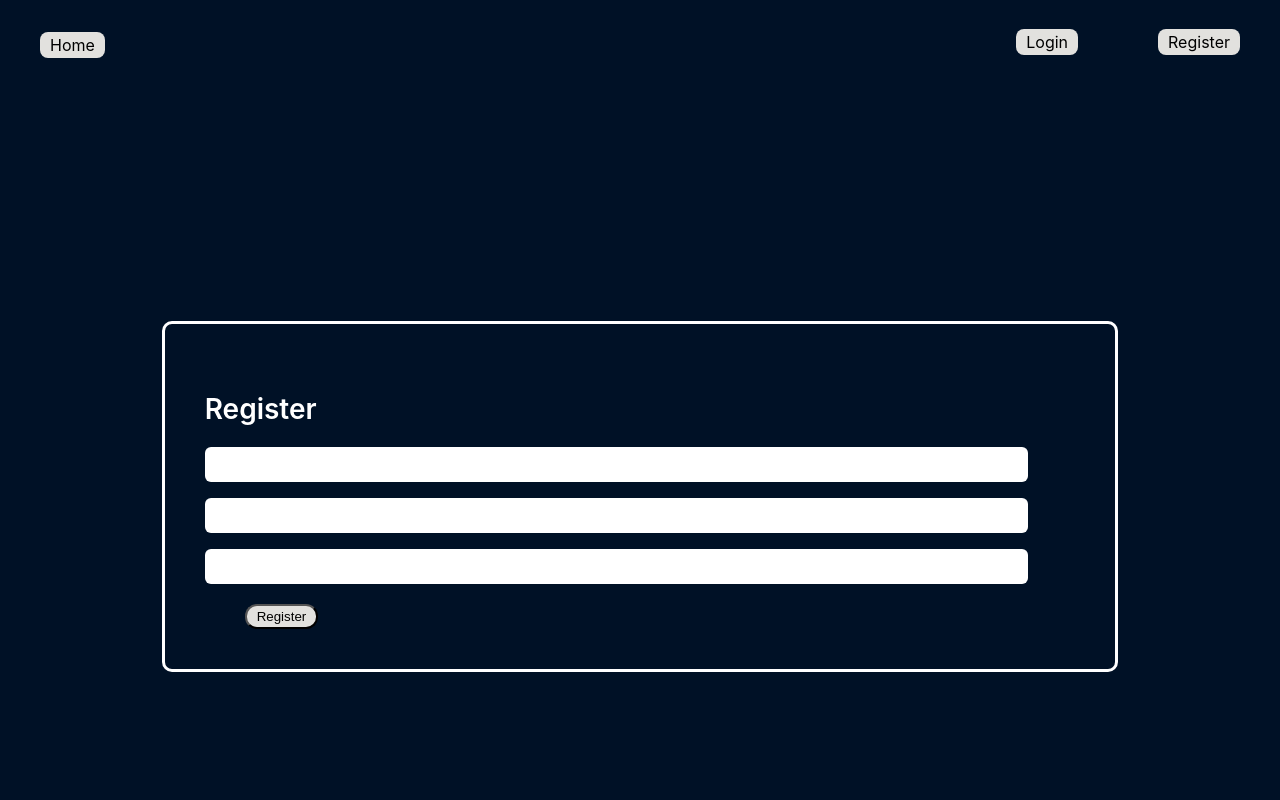
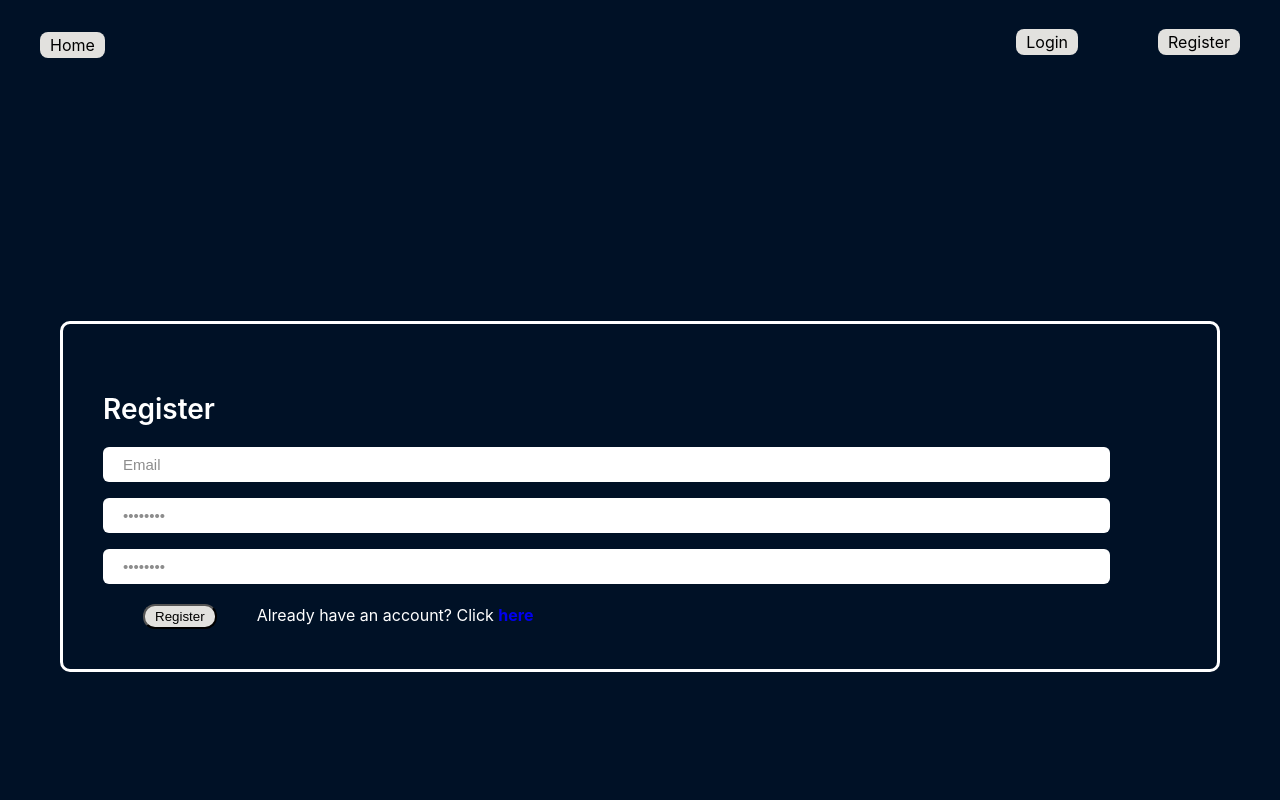
Before and after one commit to katina-anachkova/movies-app, a React (Create React App) app in the folder moviedb/: page /register in a window 1280 px wide. Shown: the top 800 px of the page. Built offline with nearby package versions, Linux system fonts and the light colour scheme.

Commit message:
fix header

```diff
--- a/moviedb/public/styles/styles.css
+++ b/moviedb/public/styles/styles.css
@@ -1,5 +1,5 @@
 #hero {
-    height: 80vh;
+  height: 70vh;
   background-image: url("https://image.shutterstock.com/image-vector/cinema-film-strip-wave-reel-600w-1484469773.jpg");
   background-repeat: none;
   background-position: center center;
@@ -73,7 +73,8 @@
 .flex__item {
   display: flex;
   flex-direction: column;
-    align-items: center;;
+  align-items: center;
+  ;
 }
 
 .flex__item a {
@@ -81,6 +82,14 @@
 }
 
 /*LOGIN REGISTER CREATE EDIT*/
+#have__account {
+  color: white;
+}
+
+#have__account a {
+  text-decoration: none;
+  font-weight: bold;
+}
 
 .form-holder {
   display: flex;
--- a/moviedb/src/App.js
+++ b/moviedb/src/App.js
@@ -8,6 +8,7 @@ import { useState } from 'react';
 import Login from './components/Login';
 import Register from './components/Register';
 import Footer from './components/Footer';
+import { logout } from './services/Api';
 
 function App() {
   const [userInfo, setUserInfo] = useState({ isAuthenticated: false, user: {} });
@@ -33,7 +34,6 @@ function App() {
             <Route path='/' element={<Home/>}/>
             <Route path='/login' element={<Login onLogin={onLogin}/>}/>
             <Route path='/register' element={<Register onRegister={onRegister}/>}/>
-            {/* <Route path='/logout' element={<L/>}/> */}
           </Routes>
         </main>
         <Footer />
--- a/moviedb/src/components/Header.js
+++ b/moviedb/src/components/Header.js
@@ -1,10 +1,11 @@
 import { useContext } from "react";
 import { Link } from "react-router-dom";
 import AuthCtx from "../context/AuthCtx";
+import { logout } from "../services/Api";
 
 const Header = () => {
     const userInfo = useContext(AuthCtx);
-
+    console.log(userInfo)
     let guestNav = <div id="guest">
         <Link className="button" to="/login">Login</Link>
         <Link className="button" to="/register">Register</Link>
@@ -14,7 +15,7 @@ const Header = () => {
         <span>Welcome, {userInfo.user.email}</span>
         <Link className="button" to="/my-movies">My Movies</Link>
         <Link className="button" to="/create">Add new</Link>
-        <Link className="button" to="/logout">Logout</Link>
+        <Link className="button" onClick={logout} to="/">Logout</Link>
     </div>
 
     return (
--- a/moviedb/src/components/Login.js
+++ b/moviedb/src/components/Login.js
@@ -1,6 +1,6 @@
 import { useNavigate } from "react-router";
+import { Link } from "react-router-dom";
 import { login } from "../services/Api";
-
 
 const Login = ({ onLogin }) => {
 
@@ -19,13 +19,8 @@ const Login = ({ onLogin }) => {
         }
 
         login(email, password);
-
         onLogin({ email, password, isAuthenticated });
-
-        if (sessionStorage.length > 0) {
-            navigate('/');
-        }
-
+        navigate('/');
     }
 
     return (
@@ -34,16 +29,18 @@ const Login = ({ onLogin }) => {
                 <div className="form-items">
                     <h3>Login</h3>
                     <form className="requires-validation" onSubmit={onLoginHandler}>
-                        <input className="form-control" type="email" name="email" placeholder="E-mail" required />
+                        <input className="form-control" type="email" name="email" defaultValue="E-mail" required />
                         {/* <div className="invalid-feedback">
                             Email is required!
                         </div> */}
-                        <input className="form-control" type="password" name="password" id="password" placeholder="Password" required />
+                        <input className="form-control" type="password" name="password" id="password" defaultValue="Password" required />
                         {/* <div className="invalid-feedback">
                             Password is required!
                         </div> */}
                         <button id="submit" type="submit" className="button" value="login">Login</button>
+                        <span id="have__account">If you don't have profile click <Link to="/register">here</Link></span>
                     </form>
+
                 </div>
             </div>
         </div>
--- a/moviedb/src/components/Register.js
+++ b/moviedb/src/components/Register.js
@@ -1,4 +1,5 @@
 import { useNavigate } from "react-router";
+import { Link } from "react-router-dom";
 import { register } from "../services/Api";
 
 const Register = ({ onRegister }) => {
@@ -35,19 +36,20 @@ const Register = ({ onRegister }) => {
                 <div className="form-items">
                     <h3>Register</h3>
                     <form className="requires-validation" onSubmit={onRegisterHandler}>
-                        <input className="form-control" type="email" id="email" name="email"  required />
+                        <input className="form-control" type="email" id="email" name="email" defaultValue="Email" required />
                         {/* <div className="invalid-feedback">
                             Email is required!
                         </div> */}
-                        <input className="form-control" type="password" id="password" name="password"  required />
+                        <input className="form-control" type="password" id="password" name="password" defaultValue="Password" required />
                         {/* <div className="invalid-feedback">
                             Password is required!
                         </div> */}
-                        <input className="form-control" type="password" id="repass" name="repass" required />
+                        <input className="form-control" type="password" id="repass" name="repass" defaultValue="Password" required />
                         {/* <div className="invalid-feedback">
                             Passwords must match!
                         </div> */}
                         <button id="submit" type="submit" className="button">Register</button>
+                        <span id="have__account">Already have an account? Click <Link to="/login">here</Link></span>
                     </form>
                 </div>
             </div>
```
Lines whose indentation alone changed are shown as unchanged.
